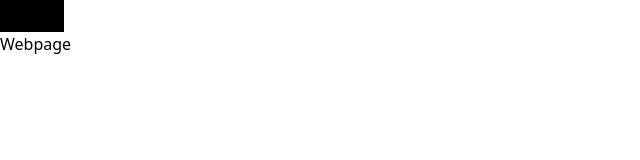
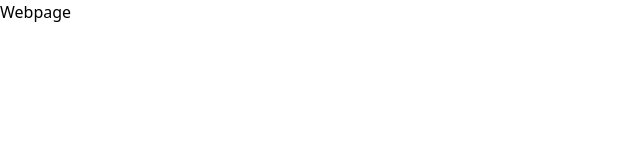
Before and after one commit to grekoskall/gkpage-ts, a website: page views/index.html in a window 1280 px wide. Shown: the whole page, without its empty margins (0-640 px from the left). Drawn offline with nearby package versions, Linux system fonts and the light colour scheme; files that its build step writes are made by us from their sources.

Commit message:
Update index.html

```diff
--- a/views/index.html
+++ b/views/index.html
@@ -8,7 +8,6 @@
     <link rel="stylesheet" href="css/style.css" />
 </head>
 <body>
-    <div class="bg-black w-16 h-8"></div>
     <h1>Webpage</h1>
 </body>
 </html>
```
